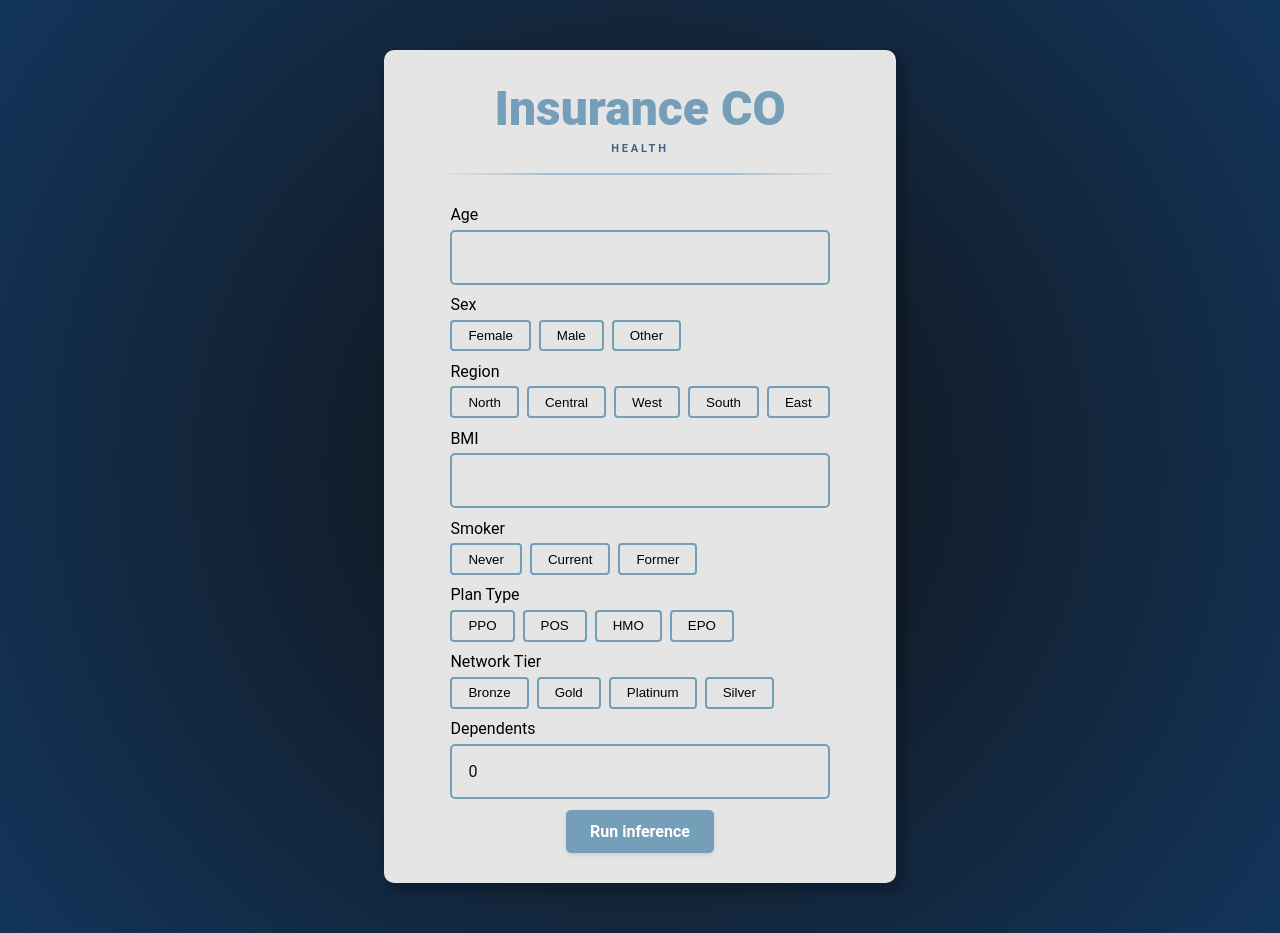
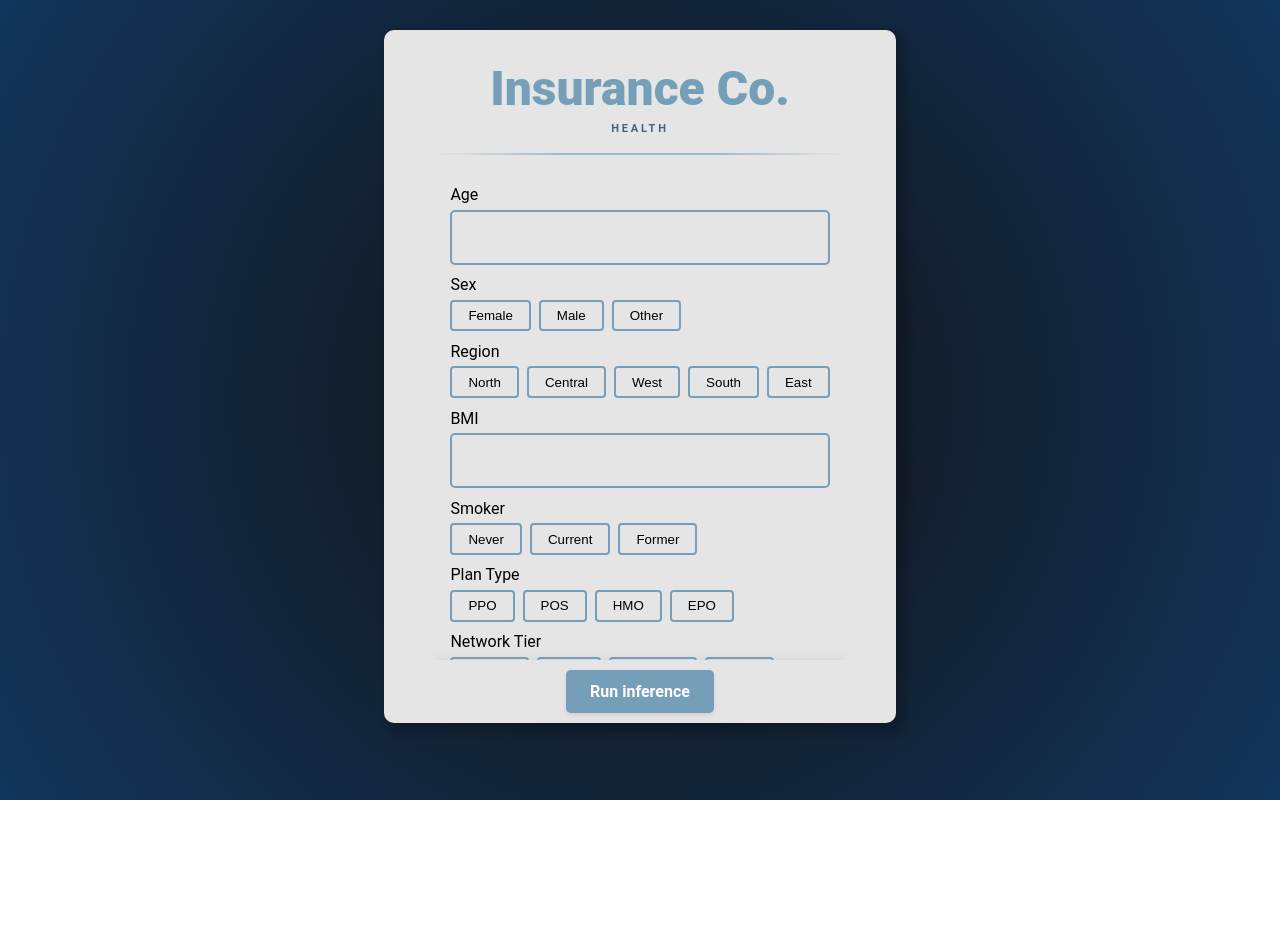
Before and after one commit to HiramZ04/medical-insurance-prediction, a React (Vite) app in the folder frontend/: page / in a window 1280 px wide. After the commit the page ends 800 px from the top, so only its background shows below. Built offline with nearby package versions, Linux system fonts and the light colour scheme.

Commit message:
Update schema validation for deductible and enhance UI elements for consistency when going back

```diff
--- a/frontend/index.html
+++ b/frontend/index.html
@@ -2,9 +2,9 @@
 <html lang="en">
   <head>
     <meta charset="UTF-8" />
-    <link rel="icon" type="image/svg+xml" href="/vite.svg" />
+    <link rel="icon" type="image/png" href="/src/styles/icon.png" />
     <meta name="viewport" content="width=device-width, initial-scale=1.0" />
-    <title>web-app</title>
+    <title>Insurance Co.</title>
   </head>
   <body>
     <div id="root"></div>
--- a/frontend/src/App.tsx
+++ b/frontend/src/App.tsx
@@ -11,12 +11,15 @@ function App() {
     <main className="web-container">
       <div className="content-card">
         <header className="header-section">
-          <span className="insurance-co">Insurance CO</span>
-          <span className="insurance-sub">HEALTH</span>
+          <span className="title insurance-co">Insurance Co.</span>
+          <span className="title insurance-sub">HEALTH</span>
         </header>
-          {results
-            ? <ResultsPage results={results} onRunAgain={() => setResults(null)} />
-            : <InferenceForm onSuccess={setResults} />}
+         <div style={{ display: results ? "none" : "block" }}>
+            <InferenceForm onSuccess={setResults} />
+          </div>
+          {results && (
+              <ResultsPage results={results} onRunAgain={() => setResults(null)} />
+          )}
       </div>
     </main>
   </div>
--- a/frontend/src/features/inference/fields.ts
+++ b/frontend/src/features/inference/fields.ts
@@ -59,7 +59,7 @@ export const uiFields = [
   { name: "visits_last_year", label: "Visits Last Year", kind: "number", input: { min: 0, max: 50, step: 1 }, default: 0 },
   { name: "hospitalizations_last_3yrs", label: "Hospitalizations (Last 3 Years)", kind: "number", input: { min: 0, max: 10, step: 1 }, default: 0 },
   { name: "medication_count", label: "Medication Count", kind: "number", input: { min: 0, max: 50, step: 1 }, default: 0 },
-  { name: "deductible", label: "Deductible", kind: "number", input: { min: 0, max: 20000, step: 1 }, default: 0 },
+  { name: "deductible", label: "Deductible", kind: "number", input: { min: 20, max: 20000, step: 1 }, default: 20 },
   { name: "copay", label: "Copay", kind: "number", input: { min: 0, max: 100, step: 1 }, default: 0 },
   { name: "chronic_count", label: "Chronic Condition Count", kind: "number", input: { min: 0, max: 10, step: 1 }, default: 0 },
   {
--- a/frontend/src/features/inference/schema.ts
+++ b/frontend/src/features/inference/schema.ts
@@ -12,7 +12,7 @@ export const InferenceSchema = z.object({
   visits_last_year: num.int().min(0).max(50),
   hospitalizations_last_3yrs: num.int().min(0).max(10),
   medication_count: num.int().min(0).max(50),
-  deductible: num.min(0).max(20000),
+  deductible: num.min(20).max(20000),
   copay: num.min(0).max(100),
   chronic_count: num.int().min(0).max(10),
   sex: z.enum(['Female', 'Male', 'Other']),
--- a/frontend/src/styles/app.css
+++ b/frontend/src/styles/app.css
@@ -10,7 +10,6 @@ body {
 }
 
 .page-wrapper {
-  min-height: 100vh;
   width: 100%;
   display: flex;
   justify-content: center;
@@ -20,18 +19,19 @@ body {
 
 .web-container {
   width: 100%;
+  height: 100vh;
   max-width: 1512px;
   display: flex;
   flex-direction: column;
   align-items: center;
-  padding: 50px 20px;
   gap: 10px;
 }
 
 .content-card {
   display: flex;
   flex-direction: column;
-  padding: 10px 0 30px 0;
+  margin-top: 30px;
+  padding: 10px 0 10px 0;
   gap: 25px;
   background-color: rgba(229, 229, 229, 1);
   box-shadow: 6px 6px 8px 4px rgba(0, 0, 0, 0.2);
@@ -83,7 +83,7 @@ body {
 
 .sections-scroll {
   width: 100%;
-  max-height: 600px;
+  max-height: 60vh;
   overflow-y: auto;
   display: flex;
   flex-direction: column;
@@ -174,6 +174,7 @@ body {
   width: 100%;
   display: flex;
   justify-content: center;
+  box-shadow: 0 -10px 10px -10px #00000015;
 }
 
 .submit-btn {
@@ -378,3 +379,14 @@ body {
   color: rgba(185, 28, 28, 1);
   line-height: 1.5;
 }
+
+/* Chrome, Safari, Edge (WebKit/Blink) */
+input[type="number"]::-webkit-outer-spin-button,
+input[type="number"]::-webkit-inner-spin-button {
+  -webkit-appearance: none;
+  margin: 0;
+}
+
+.title {
+  user-select: none;
+}
```
Also changed, not shown: frontend/src/styles/icon.png (added), 1 other file (tests, documents, lock files or other folders).
